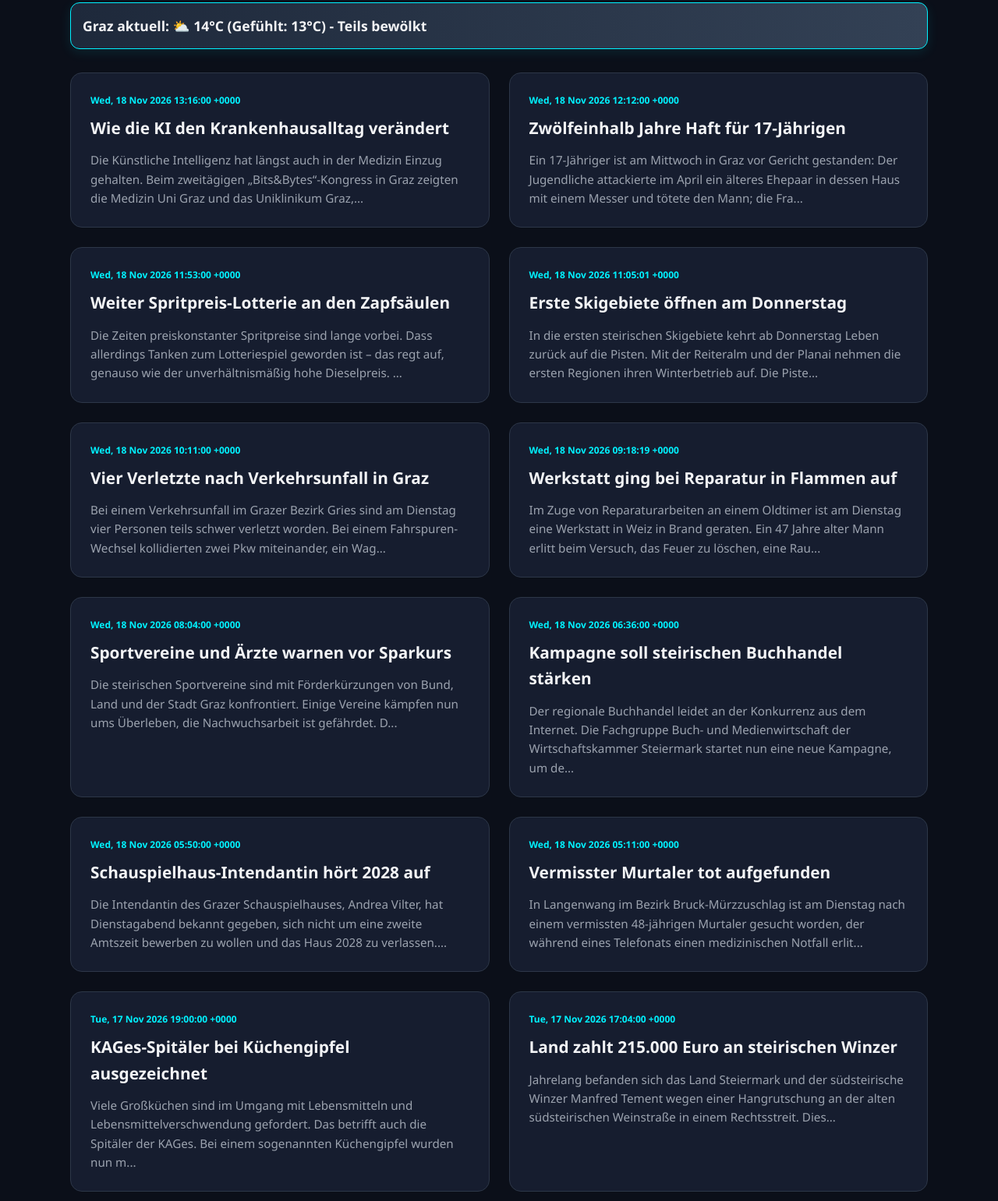
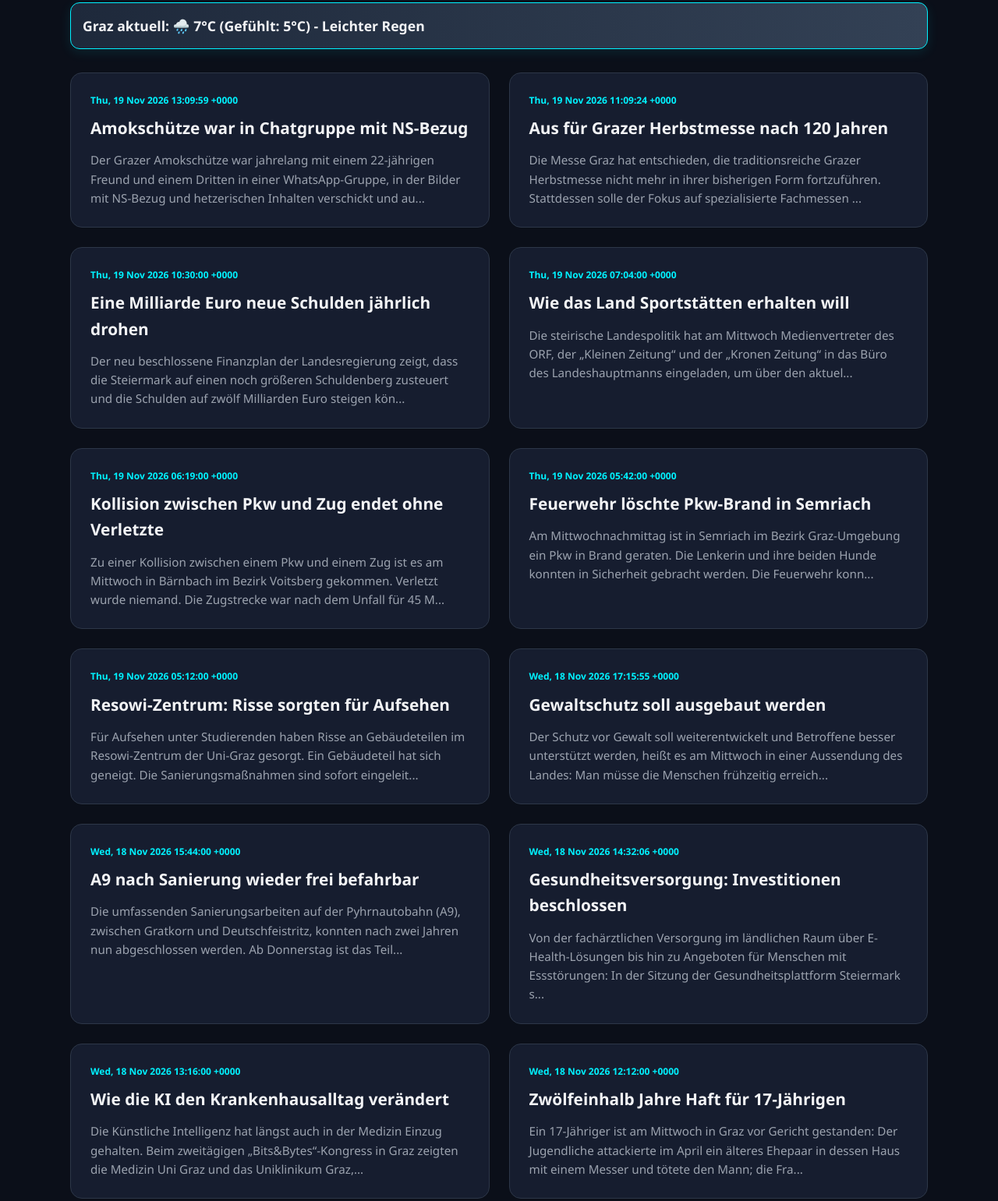
Before and after one commit to HACKERX6661/daily-news, a plain HTML site: page index.html in a window 1280 px wide. Shown: the part 153-1694 px from the top of the page at 78% size. Drawn offline with Linux system fonts and the light colour scheme.

Commit message:
Update News Hub

```diff
--- a/index.html
+++ b/index.html
@@ -53,11 +53,61 @@
         </header>
 
         <div class="weather-bar">
-            Graz aktuell: ⛅ 14°C (Gefühlt: 13°C) - Teils bewölkt
+            Graz aktuell: 🌧️ 7°C (Gefühlt: 5°C) - Leichter Regen
         </div>
 
         <div id="news-container">
 
+                <div class="news-item">
+                    <div class="date">Thu, 19 Nov 2026 13:09:59 +0000</div>
+                    <h3><a href="https://steiermark.orf.at/stories/3380267/" target="_blank">Amokschütze war in Chatgruppe mit NS-Bezug</a></h3>
+                    <p>Der Grazer Amokschütze war jahrelang mit einem 22-jährigen Freund und einem Dritten in einer WhatsApp-Gruppe, in der Bilder mit NS-Bezug und hetzerischen Inhalten verschickt und au...</p>
+                </div>
+                <div class="news-item">
+                    <div class="date">Thu, 19 Nov 2026 11:09:24 +0000</div>
+                    <h3><a href="https://steiermark.orf.at/stories/3380219/" target="_blank">Aus für Grazer Herbstmesse nach 120 Jahren</a></h3>
+                    <p>Die Messe Graz hat entschieden, die traditionsreiche Grazer Herbstmesse nicht mehr in ihrer bisherigen Form fortzuführen. Stattdessen solle der Fokus auf spezialisierte Fachmessen ...</p>
+                </div>
+                <div class="news-item">
+                    <div class="date">Thu, 19 Nov 2026 10:30:00 +0000</div>
+                    <h3><a href="https://steiermark.orf.at/stories/3380179/" target="_blank">Eine Milliarde Euro neue Schulden jährlich drohen</a></h3>
+                    <p>Der neu beschlossene Finanzplan der Landesregierung zeigt, dass die Steiermark auf einen noch größeren Schuldenberg zusteuert und die Schulden auf zwölf Milliarden Euro steigen kön...</p>
+                </div>
+                <div class="news-item">
+                    <div class="date">Thu, 19 Nov 2026 07:04:00 +0000</div>
+                    <h3><a href="https://steiermark.orf.at/stories/3380083/" target="_blank">Wie das Land Sportstätten erhalten will</a></h3>
+                    <p>Die steirische Landespolitik hat am Mittwoch Medienvertreter des ORF, der „Kleinen Zeitung“ und der „Kronen Zeitung“ in das Büro des Landeshauptmanns eingeladen, um über den aktuel...</p>
+                </div>
+                <div class="news-item">
+                    <div class="date">Thu, 19 Nov 2026 06:19:00 +0000</div>
+                    <h3><a href="https://steiermark.orf.at/stories/3380175/" target="_blank">Kollision zwischen Pkw und Zug endet ohne Verletzte</a></h3>
+                    <p>Zu einer Kollision zwischen einem Pkw und einem Zug ist es am Mittwoch in Bärnbach im Bezirk Voitsberg gekommen. Verletzt wurde niemand. Die Zugstrecke war nach dem Unfall für 45 M...</p>
+                </div>
+                <div class="news-item">
+                    <div class="date">Thu, 19 Nov 2026 05:42:00 +0000</div>
+                    <h3><a href="https://steiermark.orf.at/stories/3380174/" target="_blank">Feuerwehr löschte Pkw-Brand in Semriach</a></h3>
+                    <p>Am Mittwochnachmittag ist in Semriach im Bezirk Graz-Umgebung ein Pkw in Brand geraten. Die Lenkerin und ihre beiden Hunde konnten in Sicherheit gebracht werden. Die Feuerwehr konn...</p>
+                </div>
+                <div class="news-item">
+                    <div class="date">Thu, 19 Nov 2026 05:12:00 +0000</div>
+                    <h3><a href="https://steiermark.orf.at/stories/3380130/" target="_blank">Resowi-Zentrum: Risse sorgten für Aufsehen</a></h3>
+                    <p>Für Aufsehen unter Studierenden haben Risse an Gebäudeteilen im Resowi-Zentrum der Uni-Graz gesorgt. Ein Gebäudeteil hat sich geneigt. Die Sanierungsmaßnahmen sind sofort eingeleit...</p>
+                </div>
+                <div class="news-item">
+                    <div class="date">Wed, 18 Nov 2026 17:15:55 +0000</div>
+                    <h3><a href="https://steiermark.orf.at/stories/3380147/" target="_blank">Gewaltschutz soll ausgebaut werden</a></h3>
+                    <p>Der Schutz vor Gewalt soll weiterentwickelt und Betroffene besser unterstützt werden, heißt es am Mittwoch in einer Aussendung des Landes: Man müsse die Menschen frühzeitig erreich...</p>
+                </div>
+                <div class="news-item">
+                    <div class="date">Wed, 18 Nov 2026 15:44:00 +0000</div>
+                    <h3><a href="https://steiermark.orf.at/stories/3380060/" target="_blank">A9 nach Sanierung wieder frei befahrbar</a></h3>
+                    <p>Die umfassenden Sanierungsarbeiten auf der Pyhrnautobahn (A9), zwischen Gratkorn und Deutschfeistritz, konnten nach zwei Jahren nun abgeschlossen werden. Ab Donnerstag ist das Teil...</p>
+                </div>
+                <div class="news-item">
+                    <div class="date">Wed, 18 Nov 2026 14:32:06 +0000</div>
+                    <h3><a href="https://steiermark.orf.at/stories/3380108/" target="_blank">Gesundheitsversorgung: Investitionen beschlossen</a></h3>
+                    <p>Von der fachärztlichen Versorgung im ländlichen Raum über E-Health-Lösungen bis hin zu Angeboten für Menschen mit Essstörungen: In der Sitzung der Gesundheitsplattform Steiermark s...</p>
+                </div>
                 <div class="news-item">
                     <div class="date">Wed, 18 Nov 2026 13:16:00 +0000</div>
                     <h3><a href="https://steiermark.orf.at/stories/3379926/" target="_blank">Wie die KI den Krankenhausalltag verändert</a></h3>
@@ -69,113 +119,63 @@
                     <p>Ein 17-Jähriger ist am Mittwoch in Graz vor Gericht gestanden: Der Jugendliche attackierte im April ein älteres Ehepaar in dessen Haus mit einem Messer und tötete den Mann; die Fra...</p>
                 </div>
                 <div class="news-item">
-                    <div class="date">Wed, 18 Nov 2026 11:53:00 +0000</div>
-                    <h3><a href="https://steiermark.orf.at/stories/3380077/" target="_blank">Weiter Spritpreis-Lotterie an den Zapfsäulen</a></h3>
-                    <p>Die Zeiten preiskonstanter Spritpreise sind lange vorbei. Dass allerdings Tanken zum Lotteriespiel geworden ist – das regt auf, genauso wie der unverhältnismäßig hohe Dieselpreis. ...</p>
-                </div>
-                <div class="news-item">
-                    <div class="date">Wed, 18 Nov 2026 11:05:01 +0000</div>
-                    <h3><a href="https://steiermark.orf.at/stories/3379998/" target="_blank">Erste Skigebiete öffnen am Donnerstag</a></h3>
-                    <p>In die ersten steirischen Skigebiete kehrt ab Donnerstag Leben zurück auf die Pisten. Mit der Reiteralm und der Planai nehmen die ersten Regionen ihren Winterbetrieb auf. Die Piste...</p>
-                </div>
-                <div class="news-item">
-                    <div class="date">Wed, 18 Nov 2026 10:11:00 +0000</div>
-                    <h3><a href="https://steiermark.orf.at/stories/3380047/" target="_blank">Vier Verletzte nach Verkehrsunfall in Graz</a></h3>
-                    <p>Bei einem Verkehrsunfall im Grazer Bezirk Gries sind am Dienstag vier Personen teils schwer verletzt worden. Bei einem Fahrspuren-Wechsel kollidierten zwei Pkw miteinander, ein Wag...</p>
-                </div>
-                <div class="news-item">
-                    <div class="date">Wed, 18 Nov 2026 09:18:19 +0000</div>
-                    <h3><a href="https://steiermark.orf.at/stories/3380030/" target="_blank">Werkstatt ging bei Reparatur in Flammen auf</a></h3>
-                    <p>Im Zuge von Reparaturarbeiten an einem Oldtimer ist am Dienstag eine Werkstatt in Weiz in Brand geraten. Ein 47 Jahre alter Mann erlitt beim Versuch, das Feuer zu löschen, eine Rau...</p>
-                </div>
-                <div class="news-item">
-                    <div class="date">Wed, 18 Nov 2026 08:04:00 +0000</div>
-                    <h3><a href="https://steiermark.orf.at/stories/3379679/" target="_blank">Sportvereine und Ärzte warnen vor Sparkurs</a></h3>
-                    <p>Die steirischen Sportvereine sind mit Förderkürzungen von Bund, Land und der Stadt Graz konfrontiert. Einige Vereine kämpfen nun ums Überleben, die Nachwuchsarbeit ist gefährdet. D...</p>
-                </div>
-                <div class="news-item">
-                    <div class="date">Wed, 18 Nov 2026 06:36:00 +0000</div>
-                    <h3><a href="https://steiermark.orf.at/stories/3379981/" target="_blank">Kampagne soll steirischen Buchhandel stärken</a></h3>
-                    <p>Der regionale Buchhandel leidet an der Konkurrenz aus dem Internet. Die Fachgruppe Buch- und Medienwirtschaft der Wirtschaftskammer Steiermark startet nun eine neue Kampagne, um de...</p>
-                </div>
-                <div class="news-item">
-                    <div class="date">Wed, 18 Nov 2026 05:50:00 +0000</div>
-                    <h3><a href="https://steiermark.orf.at/stories/3380022/" target="_blank">Schauspielhaus-Intendantin hört 2028 auf</a></h3>
-                    <p>Die Intendantin des Grazer Schauspielhauses, Andrea Vilter, hat Dienstagabend bekannt gegeben, sich nicht um eine zweite Amtszeit bewerben zu wollen und das Haus 2028 zu verlassen....</p>
-                </div>
-                <div class="news-item">
-                    <div class="date">Wed, 18 Nov 2026 05:11:00 +0000</div>
-                    <h3><a href="https://steiermark.orf.at/stories/3380020/" target="_blank">Vermisster Murtaler tot aufgefunden</a></h3>
-                    <p>In Langenwang im Bezirk Bruck-Mürzzuschlag ist am Dienstag nach einem vermissten 48-jährigen Murtaler gesucht worden, der während eines Telefonats einen medizinischen Notfall erlit...</p>
-                </div>
-                <div class="news-item">
-                    <div class="date">Tue, 17 Nov 2026 19:00:00 +0000</div>
-                    <h3><a href="https://steiermark.orf.at/stories/3379959/" target="_blank">KAGes-Spitäler bei Küchengipfel ausgezeichnet</a></h3>
-                    <p>Viele Großküchen sind im Umgang mit Lebensmitteln und Lebensmittelverschwendung gefordert. Das betrifft auch die Spitäler der KAGes. Bei einem sogenannten Küchengipfel wurden nun m...</p>
-                </div>
-                <div class="news-item">
-                    <div class="date">Tue, 17 Nov 2026 17:04:00 +0000</div>
-                    <h3><a href="https://steiermark.orf.at/stories/3380007/" target="_blank">Land zahlt 215.000 Euro an steirischen Winzer</a></h3>
-                    <p>Jahrelang befanden sich das Land Steiermark und der südsteirische Winzer Manfred Tement wegen einer Hangrutschung an der alten südsteirischen Weinstraße in einem Rechtsstreit. Dies...</p>
+                    <div class="date">Aktuell</div>
+                    <h3><a href="https://orf.at/stories/3448675/" target="_blank">Viel Absicht, keine Zusagen</a></h3>
+                    <p>Die USA, China und Russland wollen einen Dialog über die Verringerung nuklearer Risiken und die Verhinderung der Verbreitung von Atomwaffen führen. Darauf verständigten sich US-Prä...</p>
                 </div>
                 <div class="news-item">
                     <div class="date">Aktuell</div>
-                    <h3><a href="https://orf.at/stories/3448572/" target="_blank">Sexuelle Übergriffe: Ermittlungen gegen Julio Iglesias</a></h3>
+                    <h3><a href="https://orf.at/stories/3448677/" target="_blank">Kommission bestätigt Cyberangriff mit KI im Oktober</a></h3>
                     <p>...</p>
                 </div>
                 <div class="news-item">
                     <div class="date">Aktuell</div>
-                    <h3><a href="https://orf.at/stories/3448569/" target="_blank">Frankreich-Proteste: Streit über verletzte Sicherheitskräfte</a></h3>
+                    <h3><a href="https://orf.at/stories/3448676/" target="_blank">COP31: Fossile Brennstoffe nicht mehr in Beschlussentwurf</a></h3>
                     <p>...</p>
                 </div>
                 <div class="news-item">
                     <div class="date">Aktuell</div>
-                    <h3><a href="https://orf.at/stories/3448567/" target="_blank">Trump trifft auf Xi und Putin</a></h3>
-                    <p>Zum ersten Mal seit über einem Jahr sind am Mittwoch US-Präsident Donald Trump und Kreml-Chef Wladimir Putin im chinesischen Shenzhen persönlich aufeinandergetroffen. Beide sind al...</p>
-                </div>
-                <div class="news-item">
-                    <div class="date">Aktuell</div>
-                    <h3><a href="https://orf.at/stories/3448568/" target="_blank">AUVA drohen Verluste bis zu halber Milliarde Euro</a></h3>
+                    <h3><a href="https://orf.at/stories/3448669/" target="_blank">Kushner und Witkoff auf Gipfel der „Koalition der Willigen“</a></h3>
                     <p>...</p>
                 </div>
                 <div class="news-item">
                     <div class="date">Aktuell</div>
-                    <h3><a href="https://orf.at/stories/3448564/" target="_blank">45 Mrd. Euro: EU-Kommission plant neuen Ukraine-Kredit</a></h3>
+                    <h3><a href="https://orf.at/stories/3448655/" target="_blank">Myanmar beging Genozid an Rohingya</a></h3>
+                    <p>Myanmar ist einem Urteil des Internationalen Gerichtshofs (IGH) in Den Haag zufolge verantwortlich für Völkermord an den Rohingya. Das höchste Gericht der UNO sah es mit Verweis au...</p>
+                </div>
+                <div class="news-item">
+                    <div class="date">Aktuell</div>
+                    <h3><a href="https://orf.at/stories/3448666/" target="_blank">Windbranche kritisiert Mangel an Ausschreibungen</a></h3>
                     <p>...</p>
                 </div>
                 <div class="news-item">
                     <div class="date">Aktuell</div>
-                    <h3><a href="https://orf.at/stories/3448562/" target="_blank">Neue Zustellförderung für Printmedien beschlossen</a></h3>
+                    <h3><a href="https://orf.at/stories/3448664/" target="_blank">Panama droht mit Blockade von COP31-Beschlüssen</a></h3>
                     <p>...</p>
                 </div>
                 <div class="news-item">
                     <div class="date">Aktuell</div>
-                    <h3><a href="https://orf.at/stories/3448560/" target="_blank">Nvidia stellt Verkauf von KI-Chips nach China ein</a></h3>
+                    <h3><a href="https://orf.at/stories/3448663/" target="_blank">Klage gegen Österreich wegen Europäischen Haftbefehls</a></h3>
                     <p>...</p>
                 </div>
                 <div class="news-item">
                     <div class="date">Aktuell</div>
-                    <h3><a href="https://orf.at/stories/3448558/" target="_blank">Presserat: „Kleine Zeitung“-Bericht zu Babler-Vater kein Verstoß</a></h3>
+                    <h3><a href="https://orf.at/stories/3448662/" target="_blank">Gynäkologische Kassenversorgung wird ausgebaut</a></h3>
                     <p>...</p>
                 </div>
                 <div class="news-item">
                     <div class="date">Aktuell</div>
-                    <h3><a href="https://orf.at/stories/3448557/" target="_blank">Warnung vor Sicherheitslücken in Java</a></h3>
+                    <h3><a href="https://orf.at/stories/3448661/" target="_blank">IGH verurteilt Myanmar für Völkermord an Rohingya</a></h3>
                     <p>...</p>
                 </div>
                 <div class="news-item">
                     <div class="date">Aktuell</div>
-                    <h3><a href="https://orf.at/stories/3448556/" target="_blank">Ö3 präsentiert neue Website und App</a></h3>
+                    <h3><a href="https://orf.at/stories/3448658/" target="_blank">AMS-Chef rechnet langfristig mit Einsparungen bei Sozialhilfe</a></h3>
                     <p>...</p>
                 </div>
                 <div class="news-item">
                     <div class="date">Aktuell</div>
-                    <h3><a href="https://orf.at/stories/3448539/" target="_blank">Xi und Putin demonstrieren Einigkeit</a></h3>
-                    <p>Chinas Staatschef Xi Jinping empfängt am Mittwoch zahlreiche Regierungschefs zum Gipfel der Asiatisch-Pazifischen Wirtschaftsgemeinschaft  (APEC) im südchinesischen Shenzhen. Er er...</p>
-                </div>
-                <div class="news-item">
-                    <div class="date">Aktuell</div>
-                    <h3><a href="https://orf.at/stories/3448553/" target="_blank">Impfen in Apotheken: Ärzte erhalten Anhörungsrecht</a></h3>
+                    <h3><a href="https://orf.at/stories/3448654/" target="_blank">IGH verkündet Urteil über Rohingya-Völkermord</a></h3>
                     <p>...</p>
                 </div>
         </div>
```
